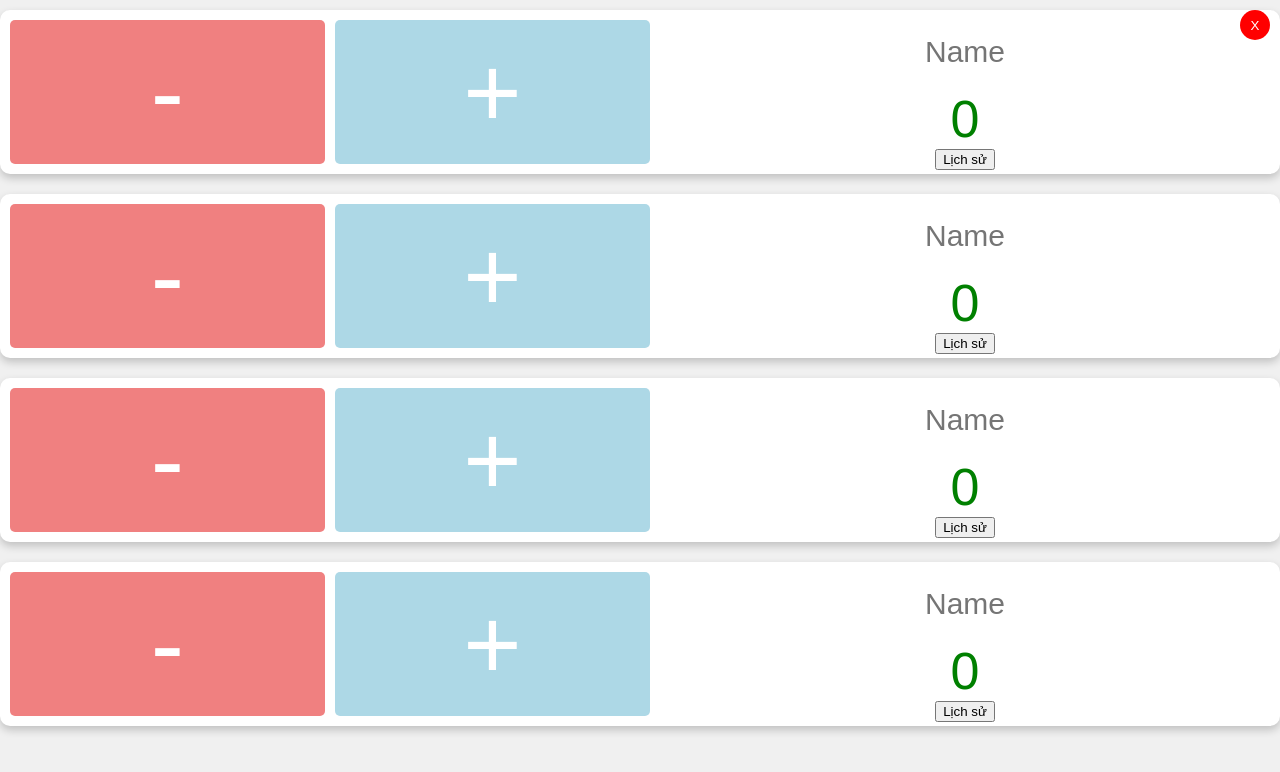
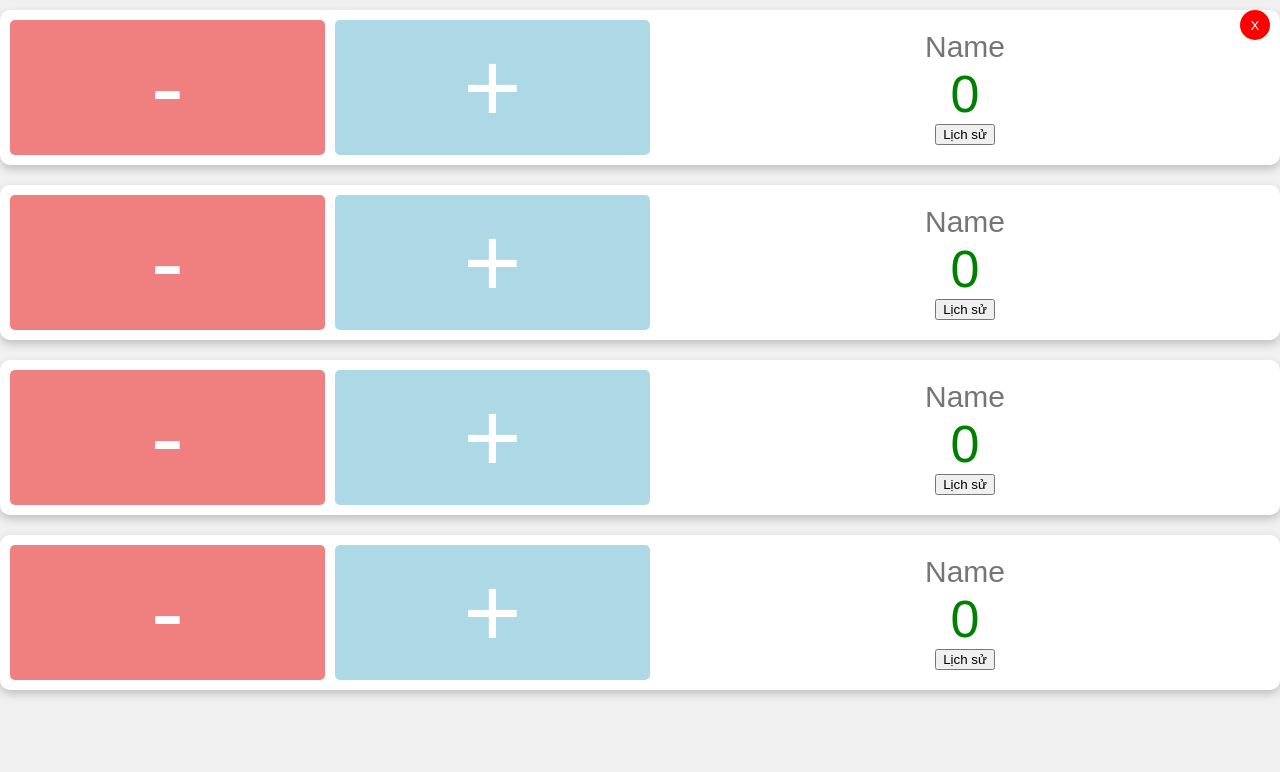
Before and after one commit to nguyenha265/N-ng-T-m-Cu-c-Ch-i, a plain HTML site: page index.html in a window 1280 px wide. Drawn offline with Linux system fonts and the light colour scheme.

Commit message:
Update index.html

```diff
--- a/index.html
+++ b/index.html
@@ -58,10 +58,9 @@
         }
         .name {
             font-size: 30px;
-            margin: 10px 0;
             text-align: center;
             max-width: 150px;
-            padding: 10px;
+            padding: 0px 10px 0px 10px;
             border: none;
             outline: none;
             transition: color 0.3s;
```
